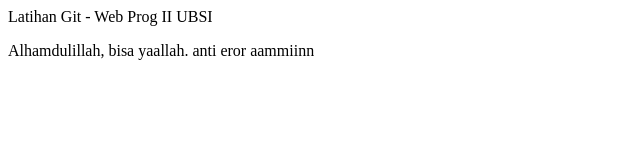
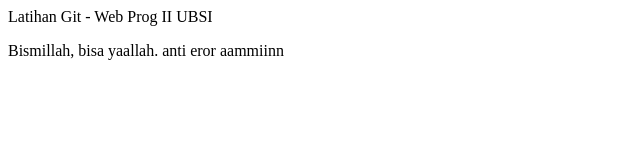
Before and after one commit to apee21/Latihan-git, a plain HTML site: page index.html in a window 1280 px wide. Shown: the full height of the page, 0-640 px from the left. Drawn offline with Linux system fonts and the light colour scheme.

Commit message:
penambahan isi index.html

```diff
--- a/index.html
+++ b/index.html
@@ -7,6 +7,6 @@
         <tittle>Latihan Git - Web Prog II UBSI</tittle>
     </head>
     <body>
-        <p>Alhamdulillah, bisa yaallah. anti eror aammiinn</p>
+        <p>Bismillah, bisa yaallah. anti eror aammiinn</p>
     </body>
 </html>
```
